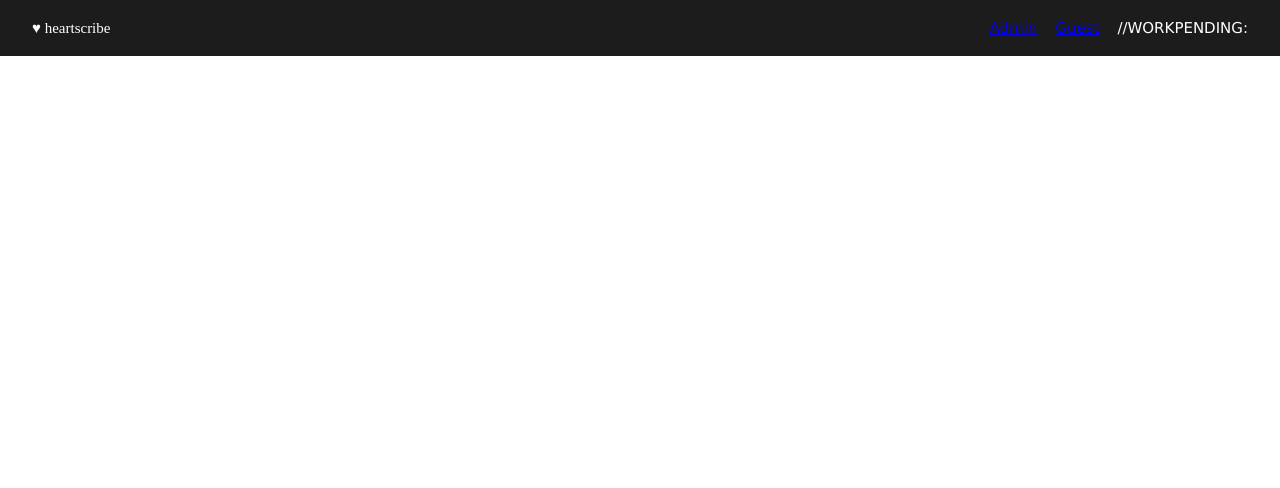
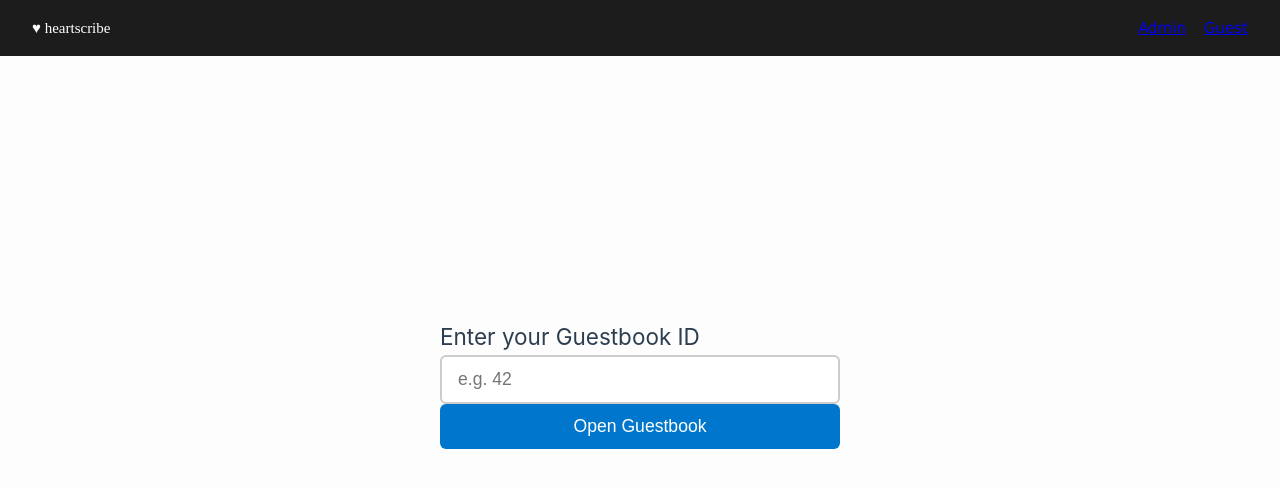
Before and after one commit to Superbogger/heartscribe, a Vue app: page /guest in a window 1280 px wide. Shown: the top 488 px of the page. Built offline with nearby package versions, Linux system fonts and the light colour scheme; the HTML template or start-up script is replaced by a standard one.

Commit message:
feat(guest landing page) :  access w/o ID
Still missing: publishing methods/filtering methods
per guestbookID

Types for Backend: User, GuestEntry,GuestBook

```diff
--- a/src/App.vue
+++ b/src/App.vue
@@ -8,9 +8,7 @@
     <div class="logo">♥ heartscribe</div>
     <nav>
       <RouterLink to="/">Admin</RouterLink>
-
       <RouterLink to="/guest">Guest</RouterLink>
-      //WORKPENDING:
     </nav>
   </header>
 
--- a/src/router/index.ts
+++ b/src/router/index.ts
@@ -10,7 +10,14 @@
       component: () => import('../views/AdminView.vue'),
     },
     {
-      path: '/guest/:guestBookId',
+      // Guest lands here via NavLinks or if no ID provided
+      path: '/guest',
+      name: 'guest-landing',
+      component: () => import('../views/GuestLandingView.vue'),
+    },
+    {
+      // Guest lands directly at the respective Guestbook
+      path: '/guest/:guestBookID',
       component: () => import('../views/GuestView.vue'), // optional wrapper, can replace with GuestLayout.vue
       children: [
         {
--- a/src/stores/store.ts
+++ b/src/stores/store.ts
@@ -29,7 +29,7 @@
 
 export type GuestUser = {
   uuid: string
-  name?: string
+  name: string
 }
 
 export type Entry = {
@@ -43,7 +43,7 @@
 export type GuestEntry = GuestUser & Entry & { guestBookId: number }
 
 //current page enum
-export type GuestPage = 'welcome' | 'whois' | 'commit' | 'gallery'
+export type GuestPage = 'guest-landing' | 'welcome' | 'whois' | 'commit' | 'gallery'
 
 // export type Wedding = {
 //   blub: number
@@ -52,17 +52,39 @@
 export const useStore = defineStore('mainStore', {
   state: () => ({
     //TODO Manage entries by guestBookID
-    guestBookId: 0,
+
+    // guestBooks: [] as GuestBook[], // all existing guestbooks
+    //frontend need to cache all ID#s for further access (however superuser:guestbooks is 1:N)
+
+    guestBooks: [
+      {
+        id: 1,
+        title: 'Manuela & Bogdan Wedding',
+        superUserId: 0,
+        createdAt: new Date('2025-05-24T00:00:00'),
+        isActive: true,
+      },
+      {
+        id: 2,
+        title: 'Anna & Max Wedding',
+        superUserId: 0,
+        createdAt: new Date('2024-09-10T00:00:00'),
+        isActive: false,
+      },
+    ] as GuestBook[],
+
+    guestBookId: 0, //current one beeing viewed
     entryIDCounter: 0,
     loggedIn: false,
     userToken: '' as string,
     currentPage: 'welcome' as GuestPage,
 
+    //mock data
     admin: {
       id: 0,
       username: 'admin',
       password: '123123',
-      guestbooksOwned: [],
+      guestbooksOwned: [1, 2],
     } as SuperUser,
 
     //all guests
@@ -84,6 +106,11 @@
           ...user, // merges `uuid` and optionally `name`
         } as GuestEntry
       })
+    },
+
+    //TODO
+    publishedEntriesPerGuestBook(state): GuestEntry[] | null {
+      return null
     },
   },
 
@@ -125,6 +152,10 @@
       return newEntry
     },
 
+    isExistingGuestBookID(guestBookID: number): boolean {
+      return this.guestBooks.some((gb) => gb.id === guestBookID)
+    },
+
     init() {
       const saved = localStorage.getItem('wedding_guest_token')
       this.userToken = saved || uuidv4()
--- /dev/null
+++ b/src/views/GuestLandingView.vue
@@ -0,0 +1,178 @@
+<script setup lang="ts">
+import { ref } from 'vue'
+import { useRouter } from 'vue-router'
+import { useStore } from '@/stores/store'
+
+const guestBookID = ref('')
+const errorMessages = ref<string[]>([])
+
+const router = useRouter()
+const store = useStore()
+const justShook = ref(false)
+
+const addError = (msg: string) => {
+  if (errorMessages.value.length >= 3) {
+    errorMessages.value.shift() // remove oldest if at max
+  }
+
+  errorMessages.value.push(msg)
+  justShook.value = true
+  setTimeout(() => {
+    justShook.value = false
+  }, 400) // matches the duration of the animation
+
+  // Auto-remove this message after 3 seconds
+  setTimeout(() => {
+    errorMessages.value.shift()
+  }, 3000)
+}
+
+const goToGuestbook = () => {
+  const id = Number(guestBookID.value)
+  if (guestBookID.value && store.isExistingGuestBookID(id)) {
+    router.push({ name: 'guest-welcome', params: { guestBookID: id.toString() } })
+    guestBookID.value = ''
+  } else {
+    let errStr: string
+    if (guestBookID.value === '') {
+      errStr = 'No ID provided'
+    } else {
+      errStr = 'Incorrect GuestBook ID: '
+    }
+    addError(`${errStr} ${guestBookID.value}`)
+    guestBookID.value = ''
+  }
+}
+</script>
+
+<template>
+  <div class="guest-landing">
+    <div class="center-box">
+      <form class="form-guestbook" @submit.prevent="goToGuestbook">
+        <div>
+          <h2>Enter your Guestbook ID</h2>
+          <input v-model="guestBookID" placeholder="e.g. 42" :class="{ shake: justShook }" />
+          <button>Open Guestbook</button>
+        </div>
+      </form>
+
+      <div class="error-container">
+        <transition-group name="fade" tag="div">
+          <div v-for="(msg, index) in errorMessages" :key="msg + index" class="error-message">
+            {{ msg }}
+          </div>
+        </transition-group>
+      </div>
+    </div>
+  </div>
+</template>
+
+<style scoped>
+.guest-landing {
+  display: flex;
+  justify-content: center;
+  align-items: center;
+  min-height: 100vh;
+  padding: 2rem;
+  background-color: #fdfdfd;
+}
+
+/* Wrapper that holds both form and errors */
+.center-box {
+  display: flex;
+  flex-direction: column;
+  align-items: center;
+  max-width: 400px;
+  width: 100%;
+}
+
+form {
+  width: 100%;
+}
+
+/* * {
+  border: 1px solid black;
+} */
+
+.error-container {
+  width: 100%;
+  min-height: 8rem;
+  margin-top: 1rem;
+}
+
+.error-message {
+  color: red;
+  font-weight: bold;
+  margin-bottom: 0.5rem;
+}
+
+input {
+  width: 100%;
+  padding: 0.75rem 1rem;
+  font-size: 1.1rem;
+  border: 2px solid #ccc;
+  border-radius: 6px;
+  transition: border-color 0.3s;
+}
+
+input:focus {
+  outline: none;
+  border-color: #666;
+}
+
+button {
+  width: 100%;
+  padding: 0.75rem 1rem;
+  font-size: 1.1rem;
+  background-color: #0077cc;
+  color: white;
+  border: none;
+  border-radius: 6px;
+  cursor: pointer;
+}
+
+button:hover {
+  background-color: #005fa3;
+}
+
+/*box shake and transistions  */
+
+.fade-enter-active,
+.fade-leave-active {
+  transition: opacity 0.8s ease;
+}
+.fade-enter-from,
+.fade-leave-to {
+  opacity: 0;
+}
+
+.shake {
+  animation: shake 0.4s ease;
+}
+
+@keyframes shake {
+  0% {
+    transform: translateX(0);
+  }
+  20% {
+    transform: translateX(-6px);
+  }
+  40% {
+    transform: translateX(6px);
+  }
+  60% {
+    transform: translateX(-4px);
+  }
+  80% {
+    transform: translateX(4px);
+  }
+  100% {
+    transform: translateX(0);
+  }
+}
+</style>
+
+/* router.push_ Changes the URL — just like clicking a link e.g. from /guest to /guest/42 Loads the
+matching route components Parent route components (e.g. GuestView.vue) Plus any nested children
+(e.g. UserView_welc1.vue) Updates useRoute() and triggers lifecycle hooks So your components can
+react to route params like guestBookId */
```
